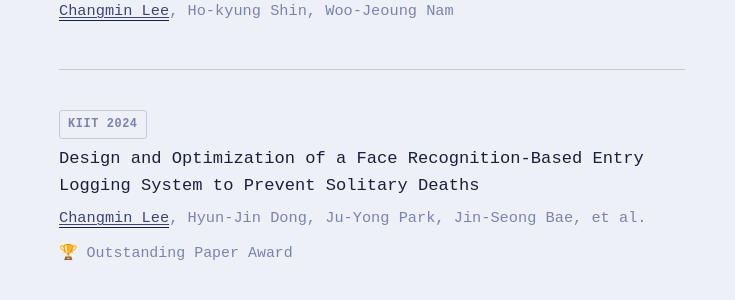
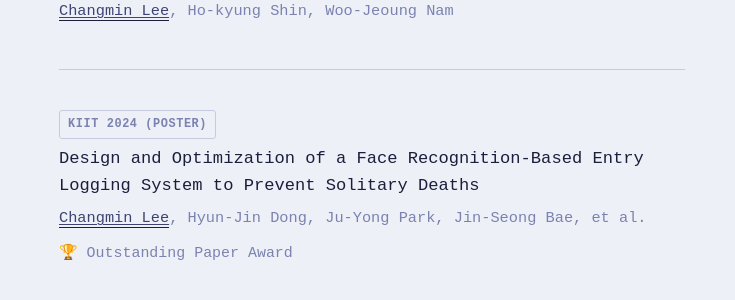
Before and after one commit to CkdalsKong/CkdalsKong.github.io, a Jekyll site: the page built from _pages/publications.md, in a window 1280 px wide and 900 px high, scrolled down 832 px. Shown: the part 143-443 px from the top of the window, without its empty margins (268-1003 px from the left). Built offline with Jekyll 4.4.1, drawn with Linux system fonts in a browser that asks for light colours; a script bundle is joined from its source files by our own code; library files that are not in the unit come from our copies.

Commit message:
Fix KIIT 2024 venue badge to Poster

```diff
--- a/_pages/publications.md
+++ b/_pages/publications.md
@@ -40,7 +40,7 @@
   </div>
 
   <div class="pub-card">
-    <span class="venue-badge venue-workshop">KIIT 2024</span>
+    <span class="venue-badge venue-workshop">KIIT 2024 (Poster)</span>
     <div class="pub-title">Design and Optimization of a Face Recognition-Based Entry Logging System to Prevent Solitary Deaths</div>
     <div class="pub-authors"><u>Changmin Lee</u>, Hyun-Jin Dong, Ju-Yong Park, Jin-Seong Bae, et al.</div>
     <div class="pub-note">🏆 Outstanding Paper Award</div>
```
